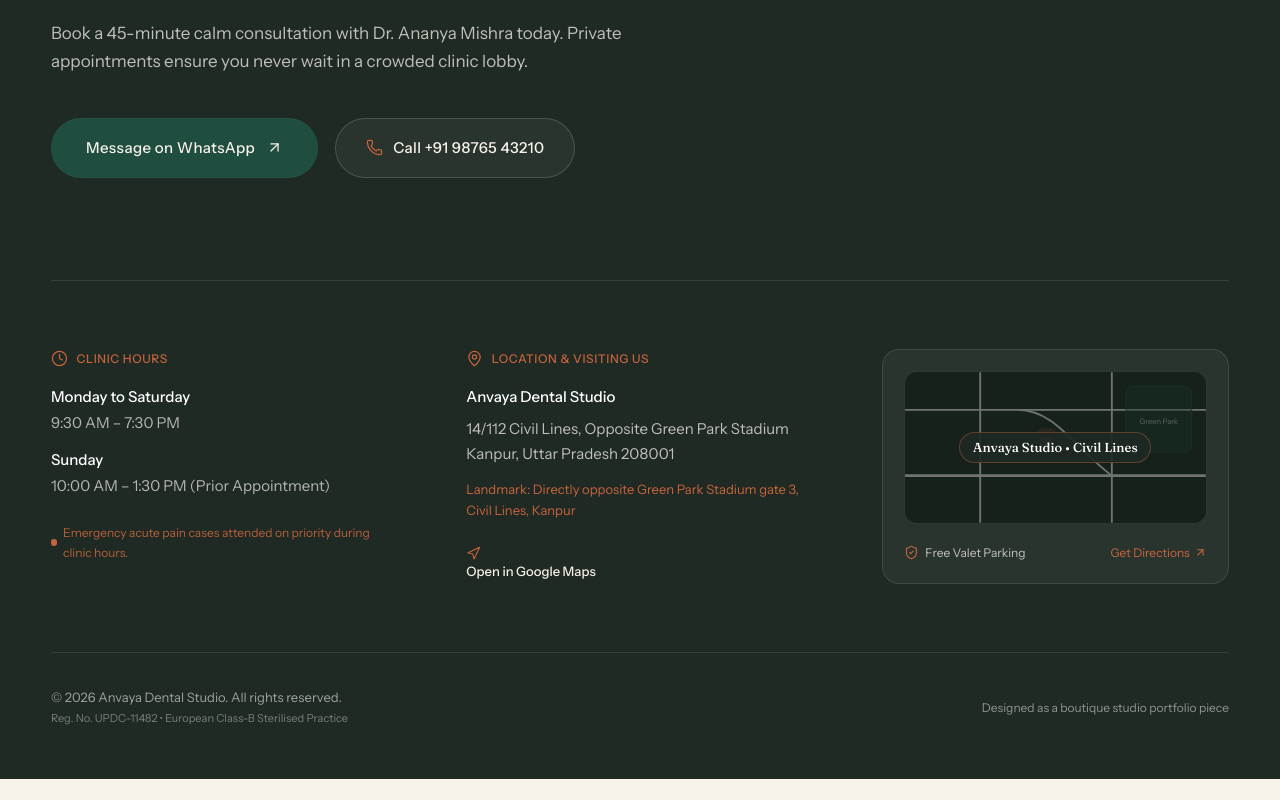
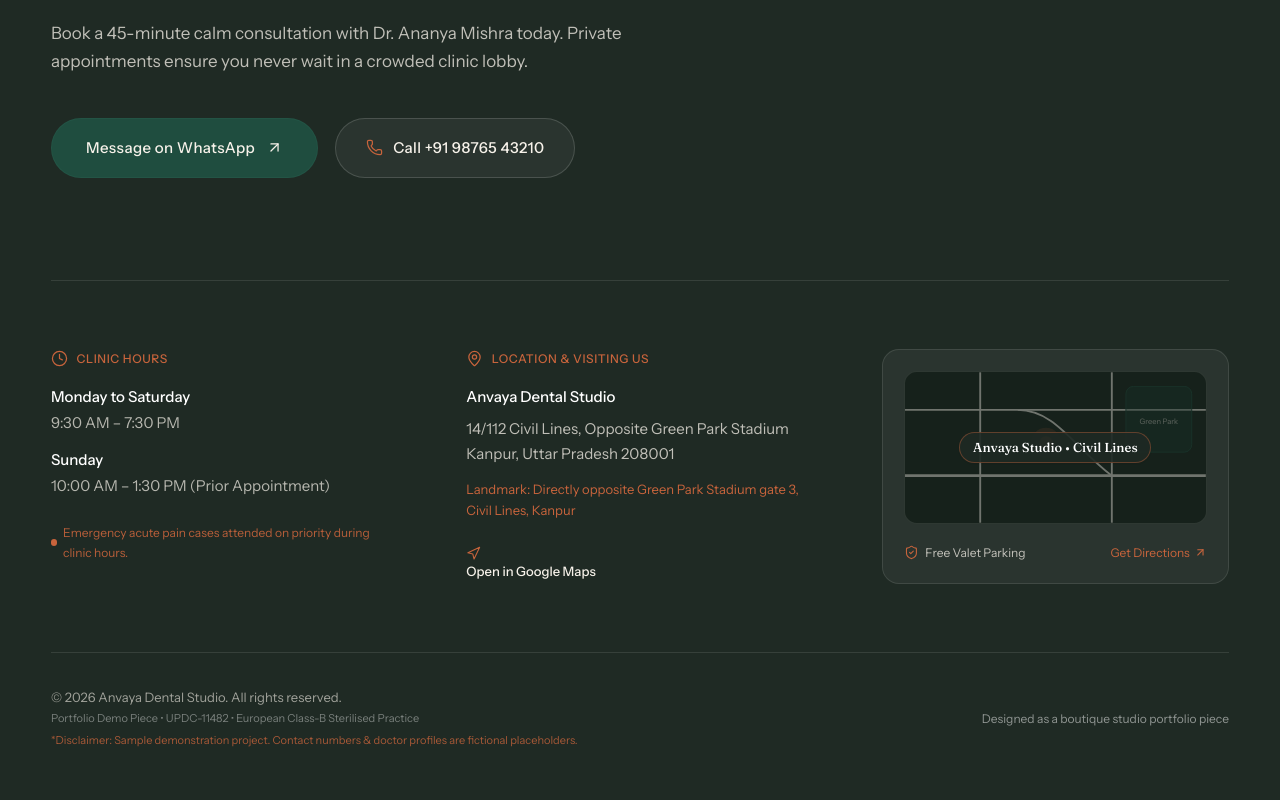
Before and after one commit to arivraHQ/anvaya-dental-studio, a Next.js app: page / in a window 1280 px wide. Shown: the part 8991-9791 px from the top of the page. Before the commit the page ends 9770 px from the top, so only its background shows below. Built offline with nearby package versions, Linux system fonts and the light colour scheme.

Commit message:
docs: add prominent disclaimer regarding fictional contact number

```diff
--- a/components/Footer.tsx
+++ b/components/Footer.tsx
@@ -162,7 +162,10 @@ export function Footer() {
           <div>
             <p>© {new Date().getFullYear()} Anvaya Dental Studio. All rights reserved.</p>
             <p className="text-[11px] text-white/40 mt-0.5">
-              Reg. No. UPDC-11482 • European Class-B Sterilised Practice
+              Portfolio Demo Piece • UPDC-11482 • European Class-B Sterilised Practice
+            </p>
+            <p className="text-[11px] text-accent/80 mt-1">
+              *Disclaimer: Sample demonstration project. Contact numbers & doctor profiles are fictional placeholders.
             </p>
           </div>
 
```
Also changed, not shown: 1 other file (tests, documents, lock files or other folders).
